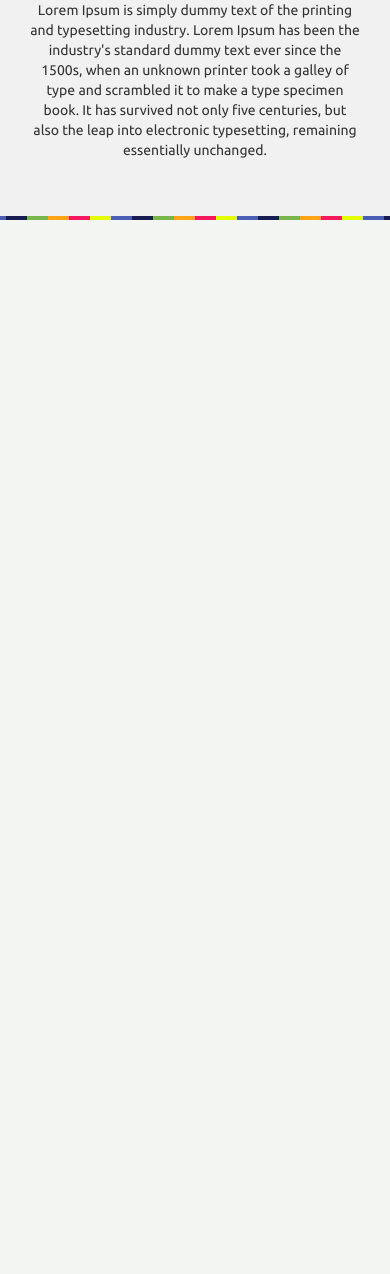
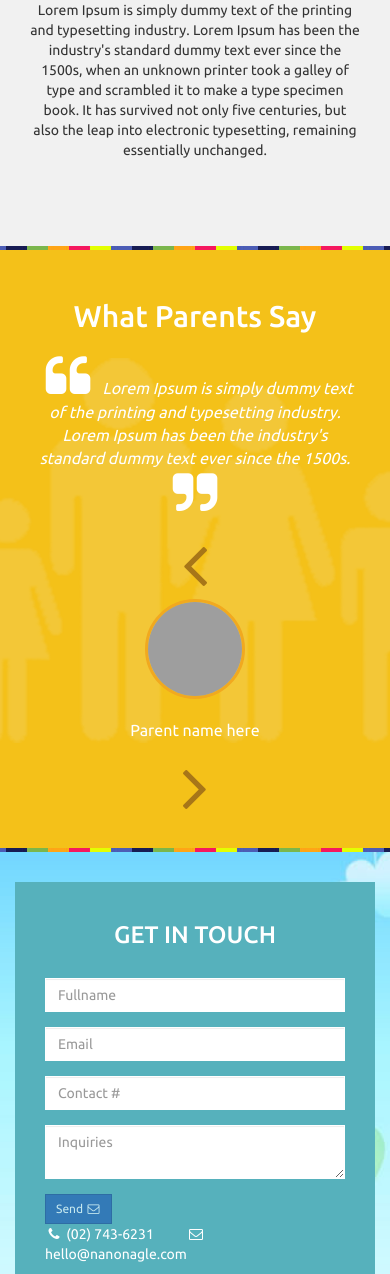
Before and after one commit to simplyniceweb/nanonagle, a PHP site: template public/theme/nanonagle/index.twig in a window 390 px wide. Shown: the part 1459-2733 px from the top of the page. Before the commit the page ends 1679 px from the top, so only its background shows below. Run offline with PHP 8.4, Linux system fonts and the light colour scheme; the template is opened without the code that fills it, so the values that code supplies are empty; some libraries are stand-ins or nearby versions; grey boxes are pictures that could not be loaded.

Commit message:
testimonials and footer

```diff
--- a/public/theme/nanonagle/_layout.twig
+++ b/public/theme/nanonagle/_layout.twig
@@ -28,13 +28,7 @@
 {% include "_header.twig" %}
 {% include "_theater.twig" %}
 
-<div id="contentwrapper" class="container-fluid">
-    <div class="container">
-        <div class="row">
-            {% block content %}{% endblock %}
-        </div>
-    </div>
-</div>
+{% block content %}{% endblock %}
 
 <script src="https://ajax.googleapis.com/ajax/libs/jquery/2.2.4/jquery.min.js"></script>
 <script src="https://maxcdn.bootstrapcdn.com/bootstrap/3.3.7/js/bootstrap.min.js" ></script>
--- a/public/theme/nanonagle/assets/css/homepage.css
+++ b/public/theme/nanonagle/assets/css/homepage.css
@@ -1,10 +1,97 @@
-.title {
+#homepagecontent {
+    min-height: 300px;
+    padding-top: 50px;
+    padding-bottom: 50px;
+    background: #f1f1f1 url(/../theme/nanonagle/assets/img/colorfuldivider.jpg) center bottom repeat-x;
 }
-.homepagecontent {
+#homepagecontent .intro {
     margin-top: 50px;
+    margin-bottom: 30px;
 }
-.homepagecontent img {
+#homepagecontent .intro img {
     width: 40%;
 }
-.homepagecontent p {
+
+#homepagetesti {
+    color: #ffffff;
+    min-height: 300px;
+    padding-top: 30px;
+    padding-bottom: 30px;
+    background:
+                url(/../theme/nanonagle/assets/img/testiparents.png) center center no-repeat,
+                url(/../theme/nanonagle/assets/img/colorfuldivider.jpg) center bottom repeat-x
+                #f4c119;
 }
+
+#homepagetesti .title {
+    color: #ffffff;
+}
+#homepagetesti .navigator,
+#homepagetesti .navigator i {
+    color: #a77618;
+}
+#homepagetesti p {
+    font-size: 16px;
+    margin-top: 20px;
+}
+#homepagetesti .parent-img {
+    width: 100px;
+    height: 100px;
+    border: 3px solid #f1a91f;
+}
+
+
+#contactform {
+    color: #ffffff;
+    min-height: 400px;
+    padding-top: 30px;
+    padding-bottom: 30px;
+    background:
+                url(/../theme/nanonagle/assets/img/contactformbg.jpg) center center fixed no-repeat,
+                url(/../theme/nanonagle/assets/img/colorfuldivider.jpg) center bottom repeat-x
+                #baecff;
+    background-size: cover, auto;
+}
+
+#contactform .wrapper {
+    min-height: 400px;
+    padding-top: 20px;
+    background-color: #56b1bc;
+}
+#contactform .wrapper form {
+    margin-top: 30px;
+}
+#contactform .wrapper h1,
+#contactform .wrapper h2,
+#contactform .wrapper h3 {
+    color: #ffffff;
+}
+#contactform .wrapper input,
+#contactform .wrapper textarea {
+    border-radius: 0;
+    border-color: transparent;
+}
+#contactform .wrapper button {
+    color: #c5e8ef;
+    border-radius: 0;
+}
+#contactform .location p span:last-child {
+    margin-left: 10%;
+}
+
+#footer {
+    margin-top: 50px;
+    background-color: #f3d985;
+}
+#footer a {
+    color: #e8904a;
+}
+#footer footer {
+    color: #e8904a;
+    padding: 5px 0 5px 0;
+    float: left;
+    width: 100%;
+}
+#footer footer a img {
+    width: 120px;
+}
--- a/public/theme/nanonagle/assets/css/styles.css
+++ b/public/theme/nanonagle/assets/css/styles.css
@@ -2,6 +2,11 @@ html, body {
     color: #333;
     font-size: 14px;
     font-family: 'Ubuntu', sans-serif;
+}
+a:hover,
+a:focus,
+a:active {
+    text-decoration: none;
 }
 h1 {}
 h2 {color: #64c0ba;}
@@ -12,12 +17,6 @@ h3 {color: #7bb64c;}
                 url(/../theme/nanonagle/assets/img/colorfuldivider.jpg) center bottom repeat-x,
                 url(/../theme/nanonagle/assets/img/theaterbg.png) no-repeat center bottom
                 #eff3b5;
-}
-#contentwrapper {
-    min-height: 300px;
-    padding-top: 50px;
-    padding-bottom: 50px;
-    background: #f1f1f1 url(/../theme/nanonagle/assets/img/colorfuldivider.jpg) center bottom repeat-x;
 }
 
 
--- a/public/theme/nanonagle/index.twig
+++ b/public/theme/nanonagle/index.twig
@@ -6,9 +6,13 @@
 {% endblock %}
 
 {% block content %}
+<div id="homepagecontent" class="container-fluid">
+<div class="container">
+<div class="row">
+
     <h2 class="text-center title">NANO NAGLE SCHOOL OF GENIUSES</h2>
 
-    <div class="col-md-12 homepagecontent">
+    <div class="col-md-12 intro">
         <div class="row">
             <div class="col-md-4 text-center">
                 <img src="{{ assets }}/img/vision-icon.png" class="img-responsive center-block">
@@ -28,4 +32,12 @@
         </div>
     </div>
 
+</div>
+</div>
+</div>
+
+{% include "parts/testimonials.twig" %}
+{% include "parts/contactform.twig" %}
+{% include "parts/footer.twig" %}
+
 {% endblock %}
--- /dev/null
+++ b/public/theme/nanonagle/parts/contactform.twig
@@ -0,0 +1,36 @@
+<div id="contactform" class="container-fluid">
+<div class="container">
+<div class="row">
+    <div class="col-md-12 wrapper">
+        <h3 class="text-center">GET IN TOUCH</h3>
+        <div class="col-md-6 form">
+            <form>
+                <div class="form-group">
+                    <input type="text" name="" id="" placeholder="Fullname" class="form-control">
+                </div>
+                <div class="form-group">
+                    <input type="text" name="" id="" placeholder="Email" class="form-control">
+                </div>
+                <div class="form-group">
+                    <input type="text" name="" id="" placeholder="Contact #" class="form-control">
+                </div>
+                <div class="form-group">
+                    <textarea name="" id="" placeholder="Inquiries" class="form-control"></textarea>
+                </div>
+                <button class="btn btn-sm btn-primary">
+                    Send
+                    <i class="fa fa-fw fa-envelope-o"></i>
+                </button>
+            </form>
+        </div>
+        <div class="col-md-6 location">
+            <p>
+                <span><i class="fa fa-fw fa-phone"></i> (02) 743-6231</span>
+                <span><i class="fa fa-fw fa-envelope-o"></i> hello@nanonagle.com</span>
+            </p>
+            <iframe src="https://www.google.com/maps/embed?pb=!1m18!1m12!1m3!1d981.7067193938112!2d122.86353402916275!3d10.194710499544877!2m3!1f0!2f0!3f0!3m2!1i1024!2i768!4f13.1!3m3!1m2!1s0x33aea79abcc12949%3A0x7071b242b03ca53a!2sSea+Oil+Gas+Station!5e0!3m2!1sen!2sph!4v1475945871405" width="100%" height="250" frameborder="0" style="border:0" allowfullscreen></iframe>
+        </div>
+    </div>
+</div>
+</div>
+</div>
--- /dev/null
+++ b/public/theme/nanonagle/parts/footer.twig
@@ -0,0 +1,18 @@
+<div id="footer" class="container-fluid">
+<div class="container">
+<div class="row">
+    <footer>
+        <div class="col-md-4 text-left">
+            <a href="#">Privacy</a>
+        </div>
+        <div class="col-md-4">Copyright © {{ "now"|date("Y") }}  Nano Nagle School</div>
+        <div class="col-md-4 text-right">
+            <a href="/">
+                {% set logo = imgUrl ~ "logo.png" %}
+                <img src="{{ logo }}">
+            </a>
+        </div>
+    </footer>
+</div>
+</div>
+</div>
--- /dev/null
+++ b/public/theme/nanonagle/parts/testimonials.twig
@@ -0,0 +1,28 @@
+<div id="homepagetesti" class="container-fluid">
+<div class="container">
+<div class="row">
+    <div class="col-md-8 col-md-offset-2 text-center">
+        <h2 class="title">What Parents Say</h2>
+        <p>
+            <i class="fa fa-fw fa-quote-left fa-3x"></i>
+            <i>Lorem Ipsum is simply dummy text of the printing and typesetting industry.
+                Lorem Ipsum has been the industry's standard dummy text ever since the 1500s.
+            </i>
+            <i class="fa fa-fw fa-quote-right fa-3x"></i>
+        </p>
+    </div>
+    <div class="col-md-12"></div>
+    <div class="col-md-2 text-center">
+        <a href="#" class="navigator"><i class="fa fa-fw fa-angle-left fa-5x"></i></a>
+    </div>
+    <div class="col-md-8 text-center">
+        {% set dummyimg = "http://superiorplatform.com/pictures-of/faces/happy/01-very-happy-face.jpg" %}
+        <img src="{{ dummyimg }}" alt="Parent name" class="parent-img img-circle">
+        <p>Parent name here</p>
+    </div>
+    <div class="col-md-2 text-center">
+        <a href="#" class="navigator"><i class="fa fa-fw fa-angle-right fa-5x"></i></a>
+    </div>
+</div>
+</div>
+</div>
```
Also changed, not shown: public/theme/nanonagle/assets/img/contactformbg.jpg (added), public/theme/nanonagle/assets/img/testiparents.png (added).
